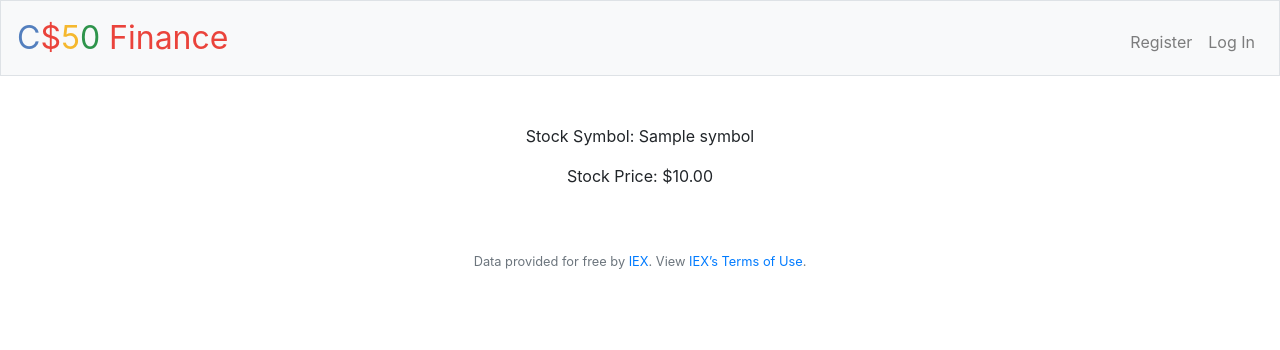
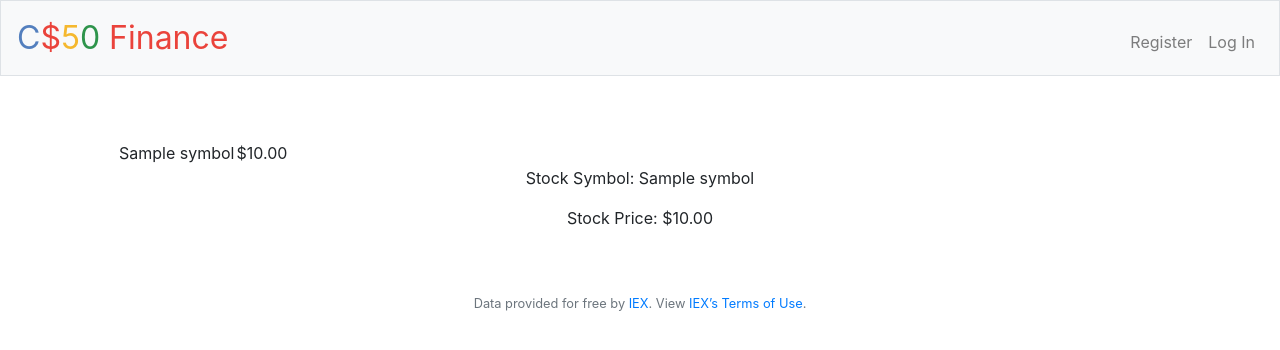
Before and after one commit to billlouden/web50-projects-2020-x-0, a Flask app: template templates/quoted.html in a window 1280 px wide. Shown: the top 350 px of the page. Run offline with Flask 2, Linux system fonts and the light colour scheme; the template is opened without the code that fills it: most values are stand-ins (such as "Sample title", 1, 10 or a date in 2020); some libraries are stand-ins or nearby versions.

Commit message:
automated commit by check50 [check50=True]

```diff
--- a/templates/quoted.html
+++ b/templates/quoted.html
@@ -7,9 +7,16 @@
 
 {% block main %}
     <p>
-        Stock Symbol: {{ transactions.symbol }}
+        <Table>
+            <tr>
+                <td>{{ quote.symbol }}</td>
+                <td>{{ quote.price | usd }}</td>
+            </tr>
+        </Table>
+
+        Stock Symbol: {{ quote.symbol }}
     </p>
     <p>
-        Stock Price: {{ transactions.price | usd }}
+        Stock Price: {{ quote.price | usd }}
     </p>
 {% endblock %}
```
